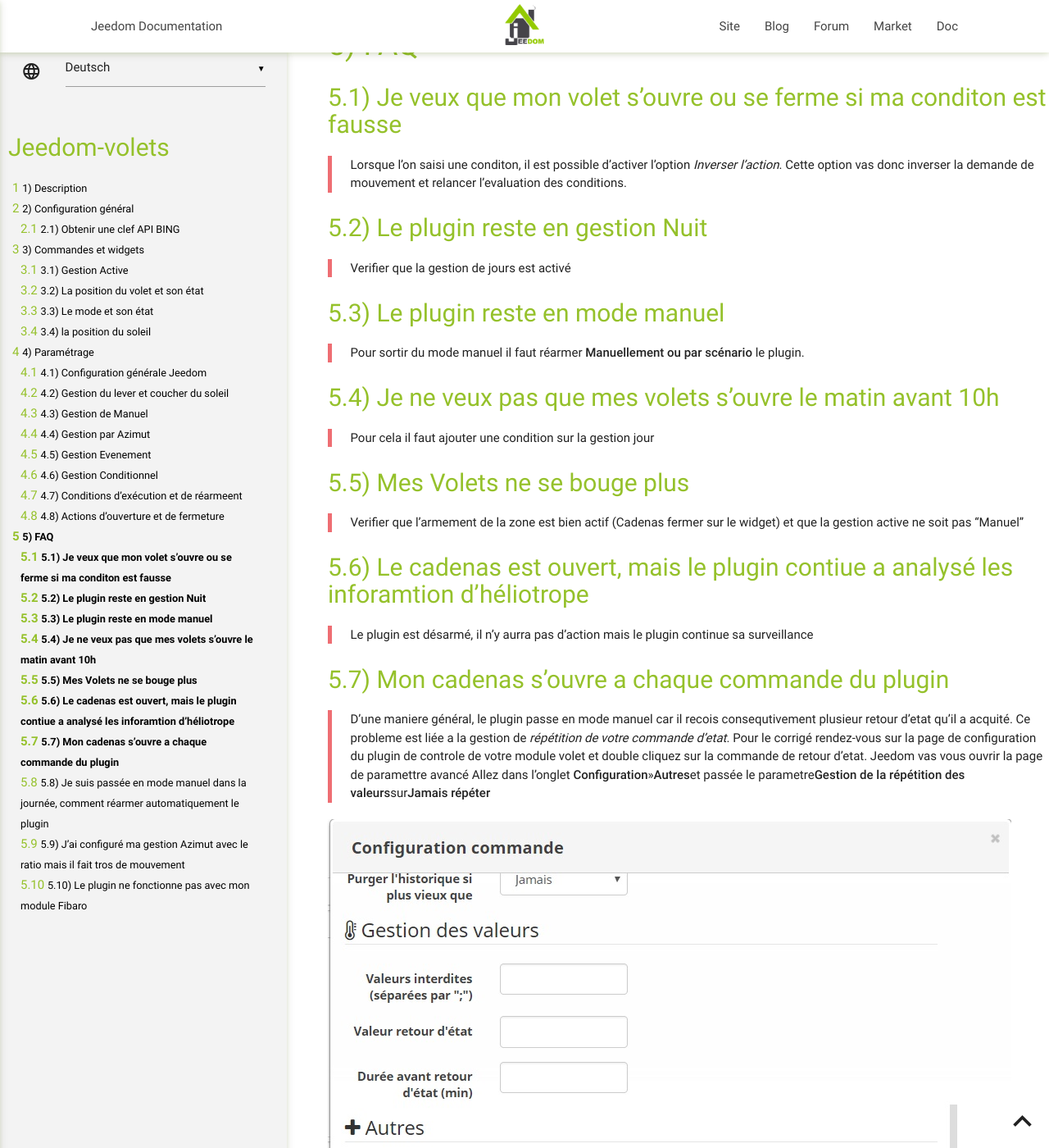
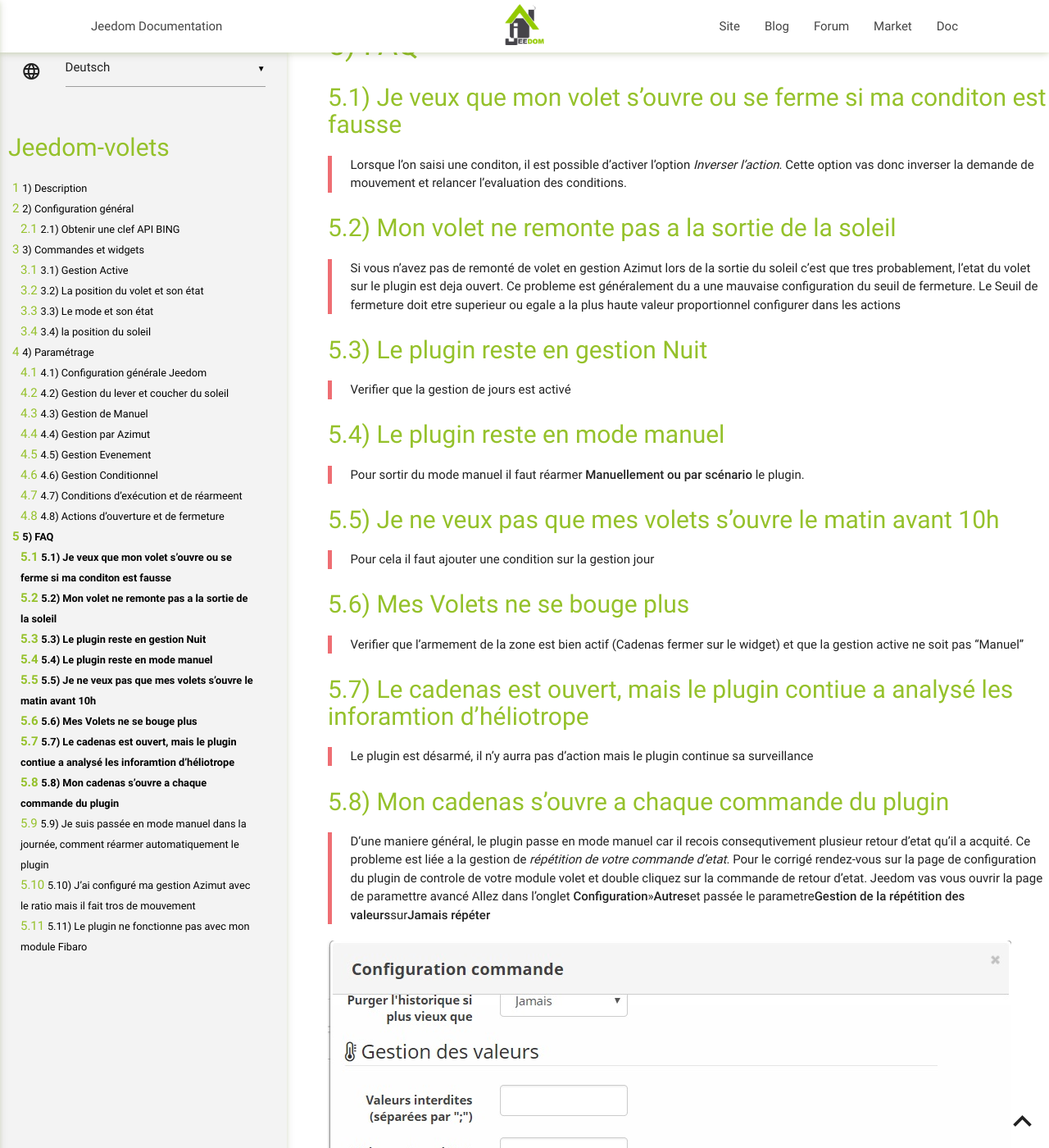
Before and after one commit to ndy913/Jeedom-Volets, a Jekyll site: the page built from docs/de_DE/index.md, in a window 1280 px wide and 1400 px high, scrolled down 10723 px. Shown: the whole window at 82% size. Built offline with Jekyll 4.4.1, drawn with Linux system fonts in a browser that asks for light colours; our own code applies the rules of GitHub Pages for plain Markdown files; some of the changed text lies outside the part shown.

Commit message:
[ROBOT] Action all

```diff
--- a/docs/de_DE/index.md
+++ b/docs/de_DE/index.md
@@ -280,6 +280,12 @@ Je veux que mon volet s'ouvre ou se ferme si ma conditon est fausse
 > Lorsque l'on saisi une conditon, il est possible d'activer l'option *Inverser l'action*.
 Cette option vas donc inverser la demande de mouvement et relancer l'evaluation des conditions.
 
+Mon volet ne remonte pas a la sortie de la soleil
+---
+> Si vous n'avez pas de remonté de volet en gestion Azimut lors de la sortie du soleil c'est que tres probablement, l'etat du volet sur le plugin est deja ouvert.
+Ce probleme est généralement du a une mauvaise configuration du seuil de fermeture.
+Le Seuil de fermeture doit etre superieur ou egale a la plus haute valeur proportionnel configurer dans les actions
+
 Le plugin reste en gestion Nuit
 ---
 > Verifier que la gestion de jours est activé
--- a/docs/en_US/index.md
+++ b/docs/en_US/index.md
@@ -280,6 +280,12 @@ Je veux que mon volet s'ouvre ou se ferme si ma conditon est fausse
 > Lorsque l'on saisi une conditon, il est possible d'activer l'option *Inverser l'action*.
 Cette option vas donc inverser la demande de mouvement et relancer l'evaluation des conditions.
 
+Mon volet ne remonte pas a la sortie de la soleil
+---
+> Si vous n'avez pas de remonté de volet en gestion Azimut lors de la sortie du soleil c'est que tres probablement, l'etat du volet sur le plugin est deja ouvert.
+Ce probleme est généralement du a une mauvaise configuration du seuil de fermeture.
+Le Seuil de fermeture doit etre superieur ou egale a la plus haute valeur proportionnel configurer dans les actions
+
 Le plugin reste en gestion Nuit
 ---
 > Verifier que la gestion de jours est activé
--- a/docs/es_ES/index.md
+++ b/docs/es_ES/index.md
@@ -280,6 +280,12 @@ Je veux que mon volet s'ouvre ou se ferme si ma conditon est fausse
 > Lorsque l'on saisi une conditon, il est possible d'activer l'option *Inverser l'action*.
 Cette option vas donc inverser la demande de mouvement et relancer l'evaluation des conditions.
 
+Mon volet ne remonte pas a la sortie de la soleil
+---
+> Si vous n'avez pas de remonté de volet en gestion Azimut lors de la sortie du soleil c'est que tres probablement, l'etat du volet sur le plugin est deja ouvert.
+Ce probleme est généralement du a une mauvaise configuration du seuil de fermeture.
+Le Seuil de fermeture doit etre superieur ou egale a la plus haute valeur proportionnel configurer dans les actions
+
 Le plugin reste en gestion Nuit
 ---
 > Verifier que la gestion de jours est activé
```
